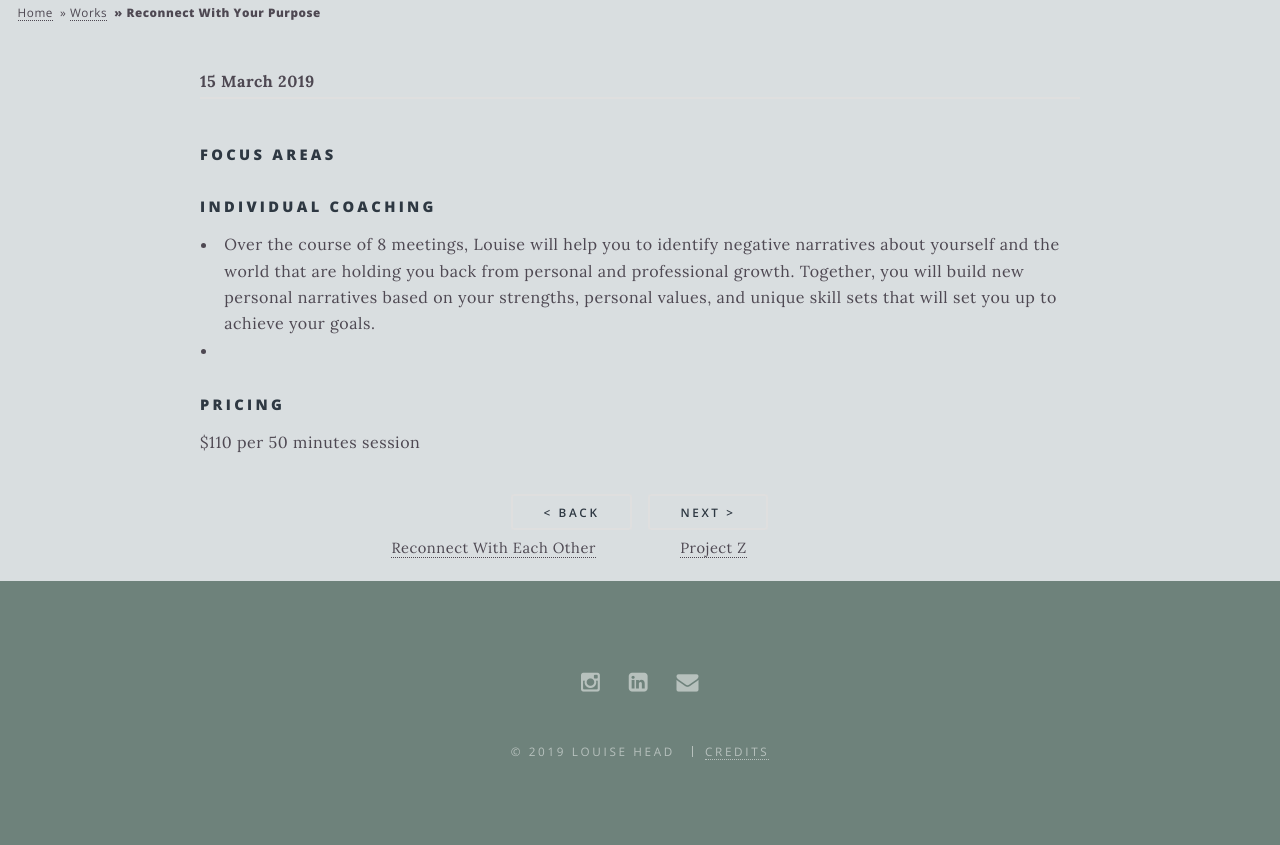
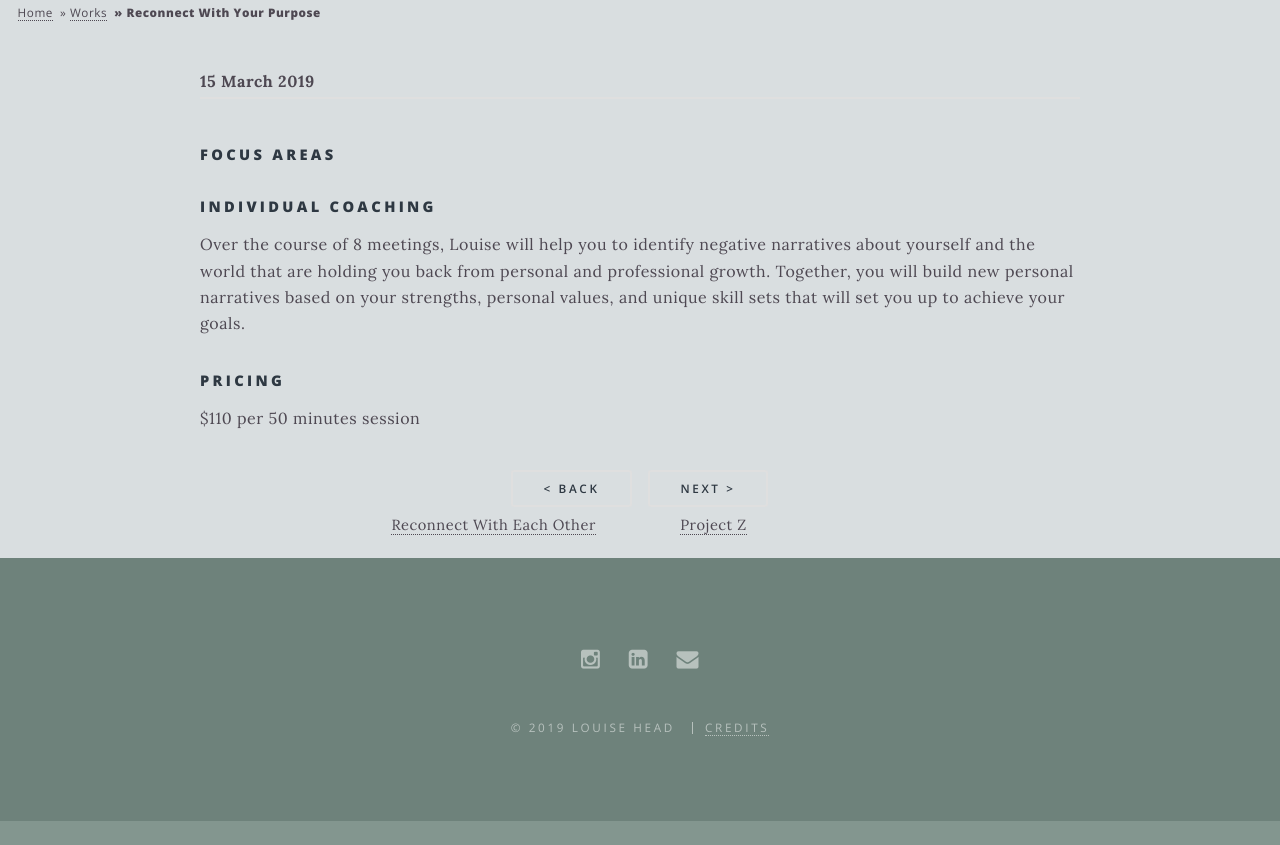
Before and after one commit to lehead/lehead.github.io, a Jekyll site: the page built from _posts/2019-03-15-custom-package.md, in a window 1280 px wide and 1206 px high. Shown: the part 361-1206 px from the top of the window. Built offline with Jekyll 4.4.1, drawn with Linux system fonts in a browser that asks for light colours.

```diff
--- a/_posts/2019-03-15-custom-package.md
+++ b/_posts/2019-03-15-custom-package.md
@@ -12,8 +12,8 @@ background-image: alexis-brown-85793-unsplash.jpg
 
 #### Individual Coaching
 
-- Over the course of 8 meetings, Louise will help you to identify negative narratives about yourself and the world that are holding you back from personal and professional growth. Together, you will build new personal narratives based on your strengths, personal values, and unique skill sets that will set you up to achieve your goals.
--
+Over the course of 8 meetings, Louise will help you to identify negative narratives about yourself and the world that are holding you back from personal and professional growth. Together, you will build new personal narratives based on your strengths, personal values, and unique skill sets that will set you up to achieve your goals.
+
 
 #### Pricing
 
```
Also changed, not shown: _posts/2019-03-16-relationship-culture.md (+2 -2 lines).
